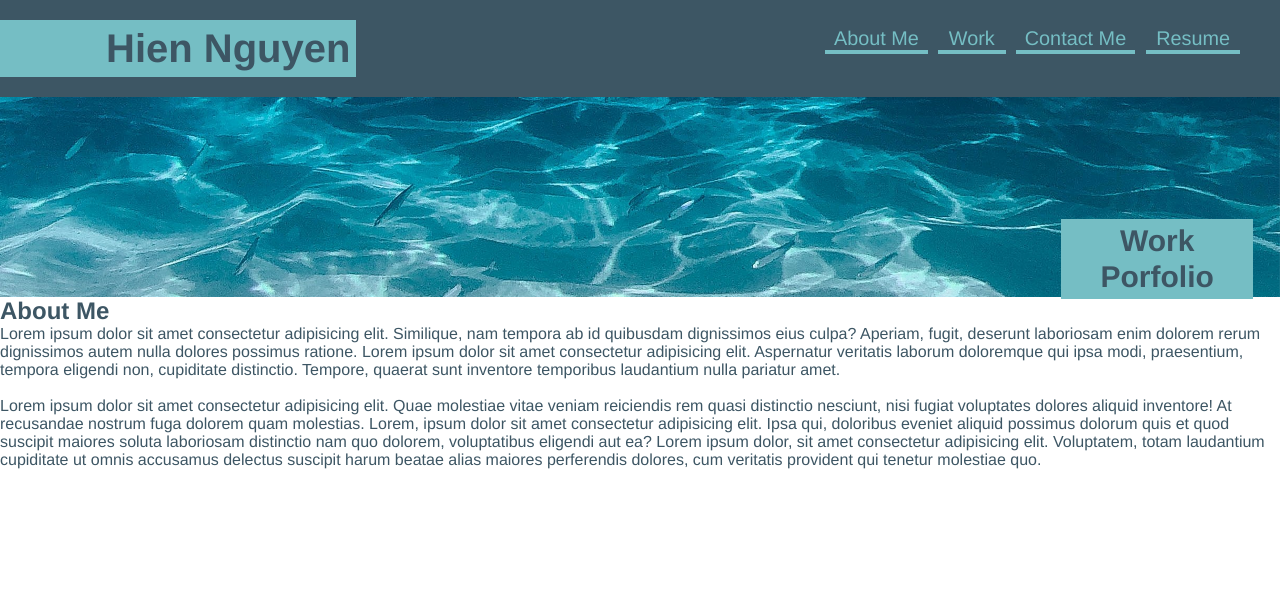
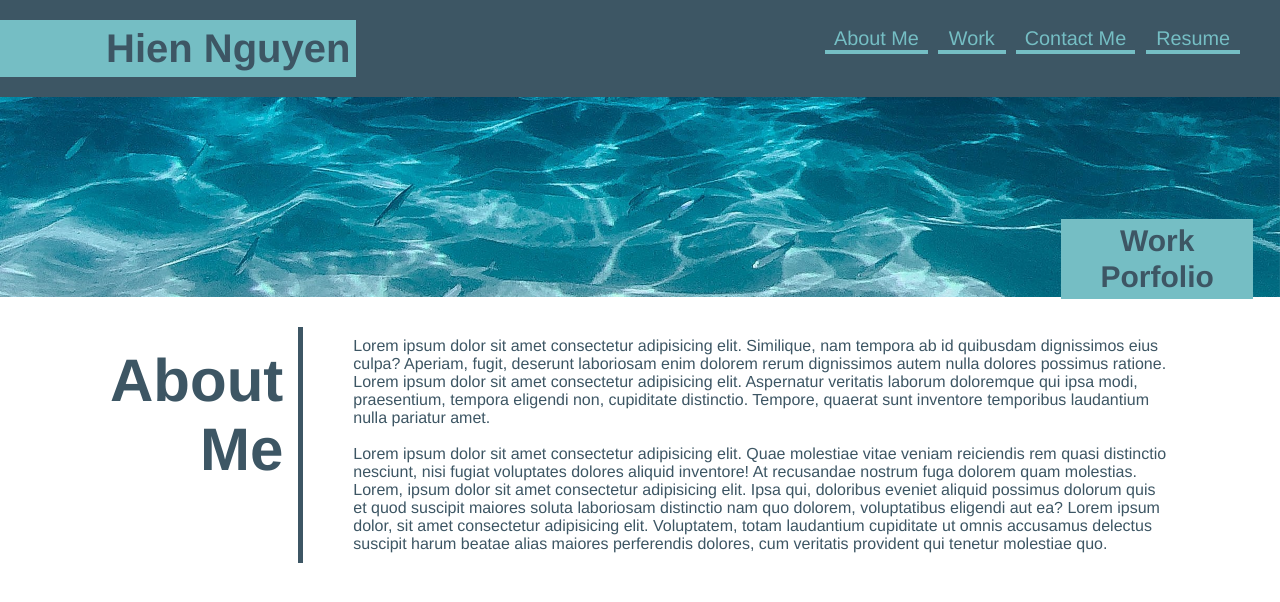
Before and after one commit to henelle/work-portfolio, a plain HTML site: page index.html in a window 1280 px wide. Drawn offline with Linux system fonts and the light colour scheme.

Commit message:
add about me design

```diff
--- a/assets/css/style.css
+++ b/assets/css/style.css
@@ -111,6 +111,33 @@ header nav ul li a {
 
 .all-about-me {
     color: var(--secondary-color);
+    padding: 0;
+    margin: 30px;
+    display: flex;
+    flex-wrap: wrap;
+    align-items: center;
+    justify-content: space-between;
 }
 
+.about-me-title {
+    margin: 0 0 60px 60px;
+    padding: 0 15px 0 20px;
+    font-weight: bold;
+    font-size: 40px;
+    text-align: right;
+    float: right;
+}
+
+.about-me-text {
+    flex: 2 70%;
+    display: flex;
+    flex-wrap: wrap;
+    align-items: center;
+    padding: 10px 80px 10px 50px;
+    float: left;
+    border-left-style: solid;
+    border-left-color: var(--secondary-color);
+    border-left-width: 5px;
+  }
+
  /* About Me Section Ends */
--- a/index.html
+++ b/index.html
@@ -43,12 +43,12 @@
 
     <!-- About Me Section-->
     <section id="about-me" class="all-about-me">
-        <div class="flex-row">
-            <h2 class="section-title primary-border">
-            About Me
+        <div class="about-me-title">
+            <h2>
+            About</br>Me
             </h2>
         </div>
-        <div class="flex-row">
+        <div class="about-me-text">
             <p>
             Lorem ipsum dolor sit amet consectetur adipisicing elit. Similique, nam tempora ab id quibusdam dignissimos eius culpa? Aperiam, fugit, deserunt laboriosam enim dolorem rerum dignissimos autem nulla dolores possimus ratione.
             Lorem ipsum dolor sit amet consectetur adipisicing elit. Aspernatur veritatis laborum doloremque qui ipsa modi, praesentium, tempora eligendi non, cupiditate distinctio. Tempore, quaerat sunt inventore temporibus laudantium nulla pariatur amet.
```
